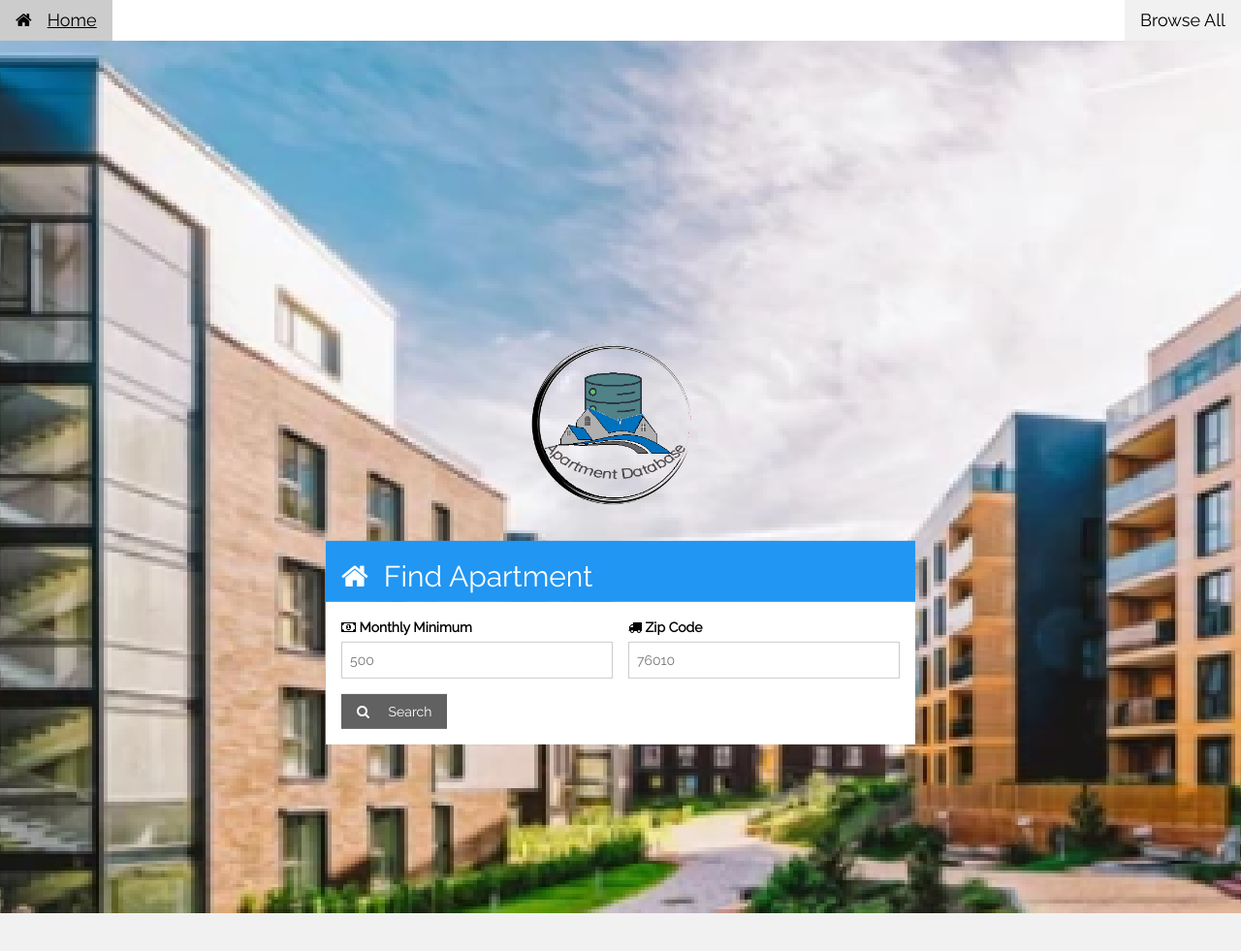
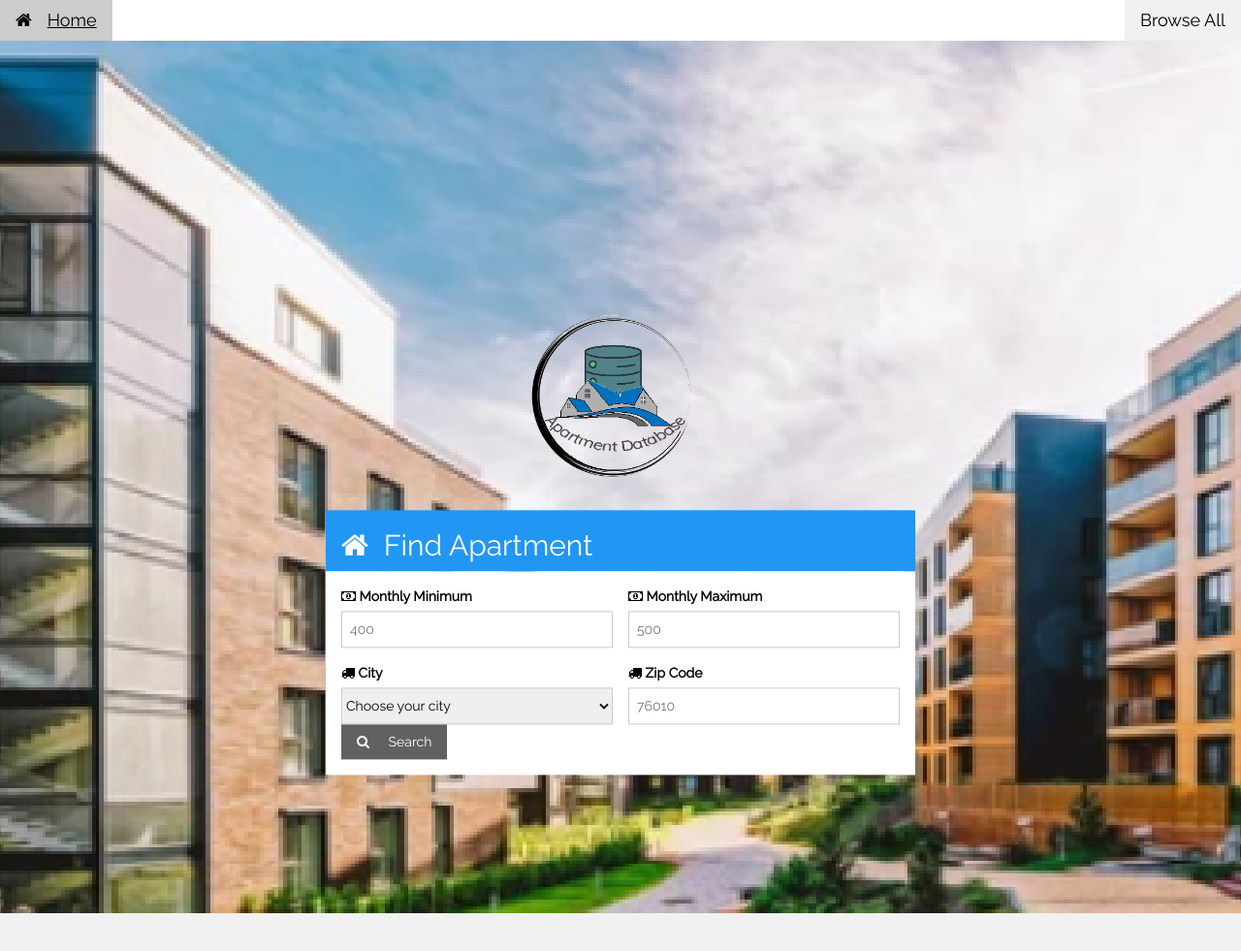
Before and after one commit to spear97/Appartment-App, a Django app: page / in a window 1280 px wide. Shown: the top 981 px of the page at 97% size. Run offline with Django 5.2, Linux system fonts and the light colour scheme; data that the repository does not hold is empty; some libraries are stand-ins or nearby versions.

Commit message:
adjusted Front end for Landing Page a bit

```diff
--- /dev/null
+++ b/Apartment-App/AptDB/app/parser.py
@@ -0,0 +1,7 @@
+def get_cities(addresses):
+    cities = set()
+    for address in addresses:
+        first_comma_index = address.find(',')
+        second_comma_index = address.find(',', first_comma_index + 1)
+        cities.add(address[first_comma_index+2:second_comma_index])
+    return sorted(list(cities))
--- a/Apartment-App/AptDB/app/templates/index.html
+++ b/Apartment-App/AptDB/app/templates/index.html
@@ -12,7 +12,7 @@
     <!-- Your header content here -->
     <img src="{% static 'imgs/apt-background.png' %}" alt="Background Image">
     <div class="hybrid-display w3-padding w3-col l6 m8">
-        <div class="w3-container logo">
+        <div class="w3-container logo" style="top: -110px;">
             <img src="{% static 'imgs/logo.png' %}" alt="Background Image" width="95%" height="95%">
         </div>
         <div class="w3-container w3-blue">
@@ -24,11 +24,25 @@
                 <div class="w3-row-padding" style="margin:0 -16px;">
                     <div class="w3-half w3-margin-bottom">
                         <label><i class="fa fa-money"></i> Monthly Minimum</label>
-                        <input class="w3-input w3-border" type="number" placeholder="500" name="Rent" min="500">
+                        <input class="w3-input w3-border" type="number" placeholder="400" name="rent_min" min="400">
+                    </div>
+                    <div class="w3-half w3-margin-bottom">
+                        <label><i class="fa fa-money"></i> Monthly Maximum</label>
+                        <input class="w3-input w3-border" type="number" placeholder="500" name="rent_max" min="500">
+                    </div>
+                    <div class="w3-half">
+                        <label><i class="fa fa-truck"></i> City</label>
+                        <select class="w3-select w3-border" name="city">
+                            <option value="" disabled selected>Choose your city</option>
+                            {% for city in cities%}
+                                <option value={{city}}>{{city}}</option>
+                            {% endfor %}
+                            <!-- Add more options as needed -->
+                        </select>
                     </div>
                     <div class="w3-half">
                         <label><i class="fa fa-truck"></i> Zip Code</label>
-                        <input class="w3-input w3-border" type="text" placeholder="76010" name="ZipCode">
+                        <input class="w3-input w3-border" type="text" placeholder="76010" name="zip_code">
                     </div>
                 </div>
                 <button class="w3-button w3-dark-grey" type="submit"><i class="fa fa-search w3-margin-right"></i> Search</button>
--- a/Apartment-App/AptDB/app/templates/static/scripts/mapscript.js
+++ b/Apartment-App/AptDB/app/templates/static/scripts/mapscript.js
@@ -18,7 +18,7 @@ document.addEventListener("DOMContentLoaded", function() {
     {
         var marker = L.marker(coordsData[i]).addTo(map);
         var markerTxt = "<b>" + namesData[i] + "</b><br>" + addressData[i];
-        marker.bindPopup(markerTxt).openPopup();
+        marker.bindPopup(markerTxt);
     }
 
     // Add a marker to the map
--- a/Apartment-App/AptDB/app/views.py
+++ b/Apartment-App/AptDB/app/views.py
@@ -1,6 +1,7 @@
 import json
 from django.shortcuts import render
 from .models import *
+from .parser import *
 
 def index(request):
 
@@ -13,10 +14,13 @@ def index(request):
     # Retrieve all addresses from Apt model
     all_addresses = list(Apt.objects.values_list('address', flat=True))
 
+    all_cities = get_cities(all_addresses)
+
     content = {
         'coords': json.dumps(all_coords),
         'names': json.dumps(all_names),
         'address': json.dumps(all_addresses),
+        'cities': all_cities,
     }
 
     return render(request, 'index.html', content)
@@ -26,7 +30,6 @@ def browse_all(request):
      # Retrieve all names from the Apt model
     all_names = list(Apt.objects.values_list('name', flat=True))
 
-
     return render(request, 'browseall.html')
 
 def search_apts(request):
```
